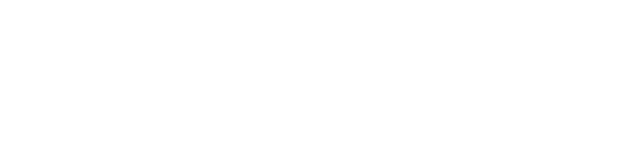
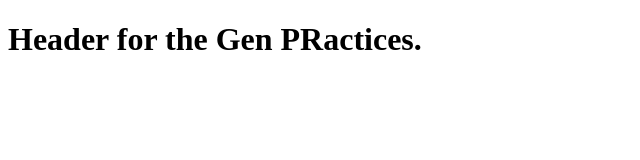
Before and after one commit to ayyappanprofile2021/GitPractices, a plain HTML site: page index.html in a window 1280 px wide. Shown: the whole page, without its empty margins (0-640 px from the left). Drawn offline with Linux system fonts and the light colour scheme.

Commit message:
Update the Index.html

```diff
--- a/index.html
+++ b/index.html
@@ -4,6 +4,7 @@
     <meta charset="UTF-8">
     <meta name="viewport" content="width=device-width, initial-scale=1.0">
     <title>Test - Gen Practices</title>
+    <h1>Header for the Gen PRactices.</h1>
 </head>
 <body>
 
```
Also changed, not shown: 2 other files.
